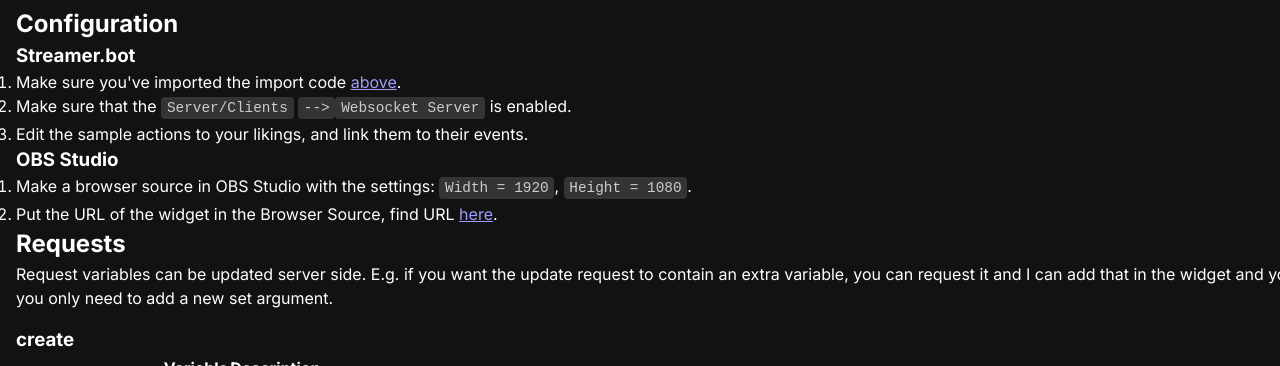
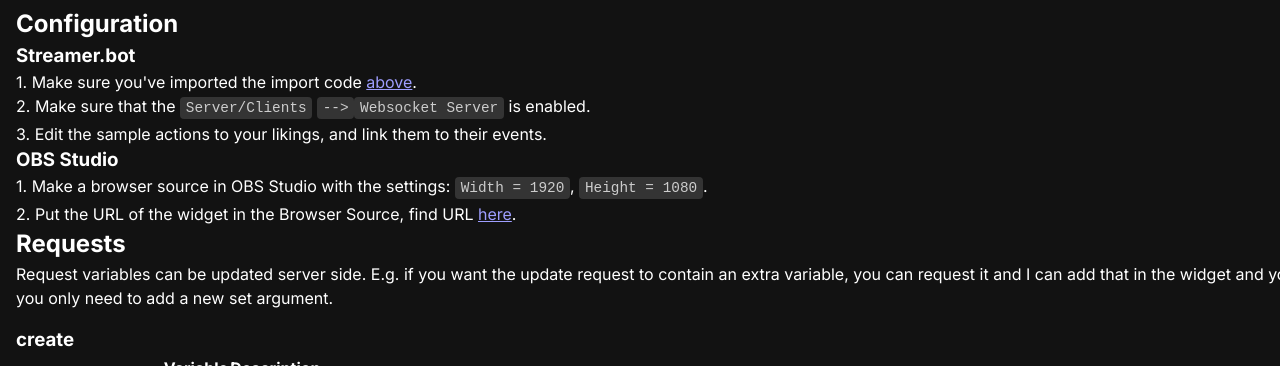
Before and after one commit to Ik1497/Docs, a plain HTML site: page Widgets/Progress-Bar/index.html in a window 1280 px wide. Shown: the part 434-800 px from the top of the page. Drawn offline with nearby package versions, Linux system fonts and the light colour scheme.

Commit message:
Deploying to gh-pages from @ Ik1497/Docs@7243aaad1f2a7936a4cbcafe449c57e15399fb58 🚀

```diff
--- a/Widgets/Progress-Bar/index.html
+++ b/Widgets/Progress-Bar/index.html
@@ -334,5 +334,15 @@
         p:not([class]) {
           padding-bottom: 1rem;
         }
+
+        ol:not([class]) {
+          list-style: none;
+          counter-reset: ol;
+        }
+
+        ol:not([class]) li::before {
+          counter-increment: ol;
+          content: counter(ol) ". "
+        }
       </style>
     </body>
```
Also changed, not shown: Extensions/Local-Script-Action-Handler/index.html (+10 -0 lines), Extensions/Split-at-Character/index.html (+10 -0 lines), Widgets/Mute-Indicator/index.html (+10 -0 lines), Widgets/Progress-Bar/WS-Events/index.html (+10 -0 lines), Widgets/Timer-Widget/index.html (+10 -0 lines), Widgets/Weather-Widget/index.html (+10 -0 lines).
